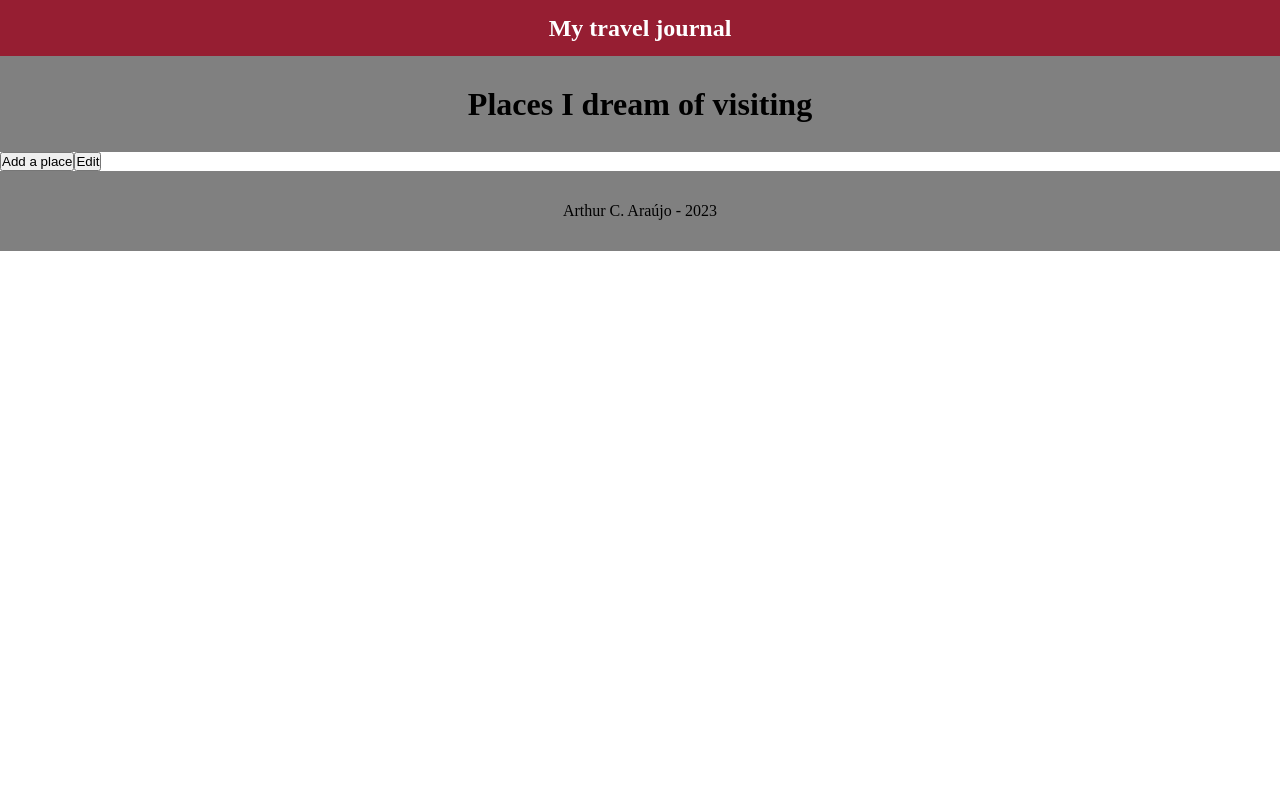
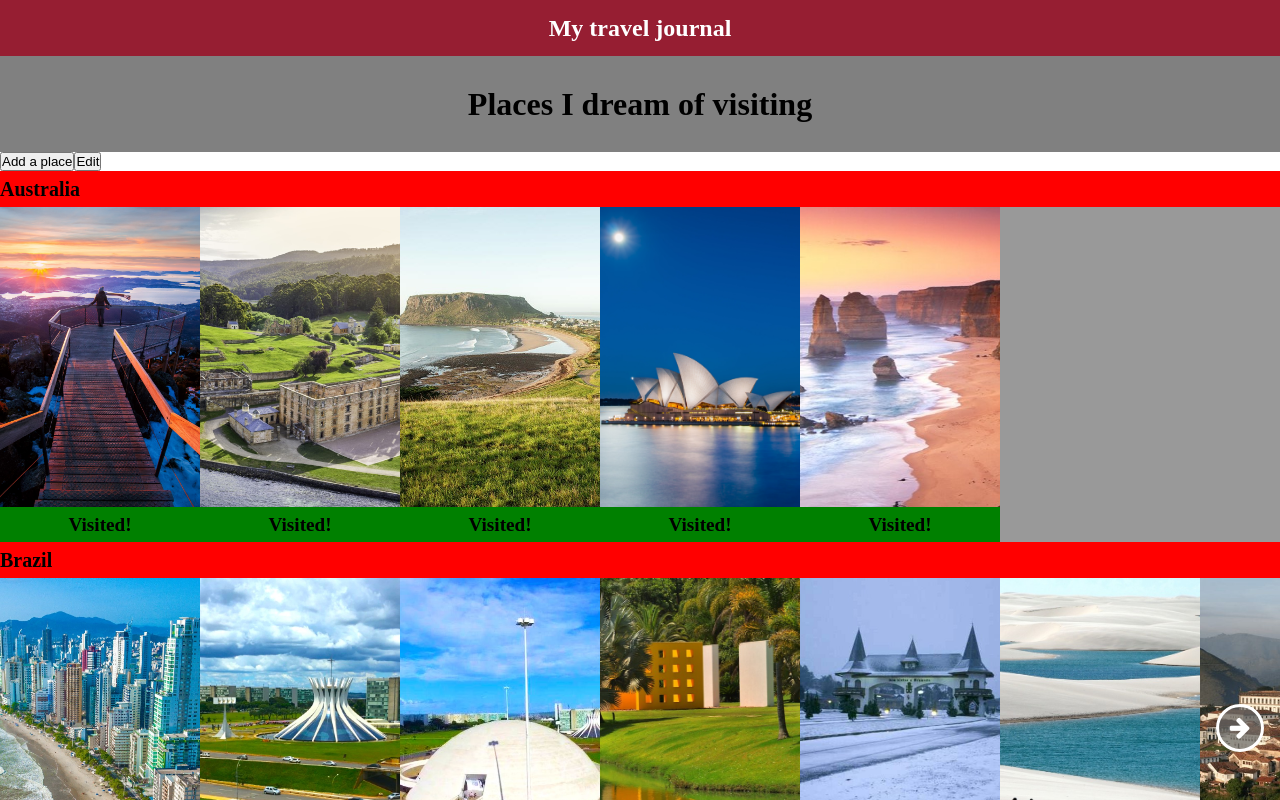
Before and after one commit to arthurcaraujo/places-to-visit, a React (Create React App) app: page / in a window 1280 px wide. Shown: the top 800 px of the page. Built offline with nearby package versions, Linux system fonts and the light colour scheme.

Commit message:
Develop a scrolling functionality with buttons and no scrollbars

```diff
--- a/public/index.html
+++ b/public/index.html
@@ -2,6 +2,7 @@
 <html lang="en">
   <head>
     <meta charset="utf-8" />
+    <link rel="stylesheet" href="https://cdnjs.cloudflare.com/ajax/libs/font-awesome/4.7.0/css/font-awesome.min.css">
     <link rel="icon" href="%PUBLIC_URL%/favicon.ico" />
     <meta name="viewport" content="width=device-width, initial-scale=1" />
     <meta name="theme-color" content="#000000" />
--- /dev/null
+++ b/src/components/CountryRow.css
@@ -0,0 +1,51 @@
+.country-row {
+    background-color: #999;
+    position: relative;
+}
+
+.country-name {
+    background-color: red;
+    font-size: 1.25rem;
+    padding: 0.5rem 0;
+}
+
+.cards-container {
+    display: flex;
+    flex-direction: row;
+    overflow-x: scroll;
+    overflow-y: hidden;
+    -ms-overflow-style: none;
+    scrollbar-width: none;
+    scroll-behavior: smooth;
+}
+
+.cards-container::-webkit-scrollbar {
+    display: none;
+}
+
+.row-btn {
+    background-color: rgba(100, 100, 100, 0.7);
+    border: 3px solid #fff;
+    border-radius: 50%;
+    color: #fff;
+    cursor: pointer;
+    font-size: 1.5rem;
+    height: 3rem;
+    position: absolute;
+    top: 50%;
+    transform: translateY(-50%);
+    width: 3rem;
+    z-index: 10;
+}
+
+.row-btn:hover {
+    background-color: rgba(50, 50, 50, 0.8);
+}
+
+.row-btn.previous {
+    left: 1rem;
+}
+
+.row-btn.next {
+    right: 1rem;
+}
--- /dev/null
+++ b/src/components/CountryRow.js
@@ -0,0 +1,85 @@
+import "./CountryRow.css";
+import PlaceCard from "./PlaceCard";
+import { useEffect, useLayoutEffect, useRef, useState } from "react";
+
+export default function CountryRow({props}) {
+    const countryRowRef = useRef(null);
+    const cardsContainerRef = useRef(null);
+
+    const [externalWidth, setExternalWidth] = useState(0);
+    const [internalWidth, setInternalWidth] = useState(0);
+    const [rowPosition, setRowPosition] = useState(0);
+    const [endScrolling, setEndScrolling] = useState(false);
+
+    useLayoutEffect(() => {
+        setExternalWidth(countryRowRef.current.clientWidth);
+        setInternalWidth(cardsContainerRef.current.scrollWidth);
+    }, []);
+
+    useEffect(() => {
+        function handleWindowResize() {
+            setExternalWidth(countryRowRef.current.clientWidth);
+            setInternalWidth(cardsContainerRef.current.scrollWidth);
+        }
+
+        window.addEventListener("resize", handleWindowResize);
+
+        return () => {
+            window.removeEventListener("resize", handleWindowResize);
+        }
+    }, []);
+
+    useEffect(() => {
+        function handleRowScrolling() {
+            setRowPosition(cardsContainerRef.current.scrollLeft);
+        }
+
+        cardsContainerRef.current.addEventListener("scroll", handleRowScrolling);
+
+        return () => {
+            cardsContainerRef.current.removeEventListener("scroll", handleRowScrolling);
+        }
+    }, [rowPosition]);
+
+    function scroll(direction) {
+        const cardWidth = parseInt(
+            getComputedStyle(cardsContainerRef.current.children[0]).width
+        );
+        cardsContainerRef.current.scrollLeft += cardWidth * direction;
+    }
+
+    return (
+        <section className="country-row" ref={countryRowRef}>
+            <h3 className="country-name">
+                {props[0].countryName}
+            </h3>
+            <div className="cards-container" ref={cardsContainerRef}>
+                {props.map(place =>
+                    <PlaceCard
+                        key={place.title}
+                        placeProps={place}
+                    />
+                )}
+            </div>
+            {
+                (internalWidth > externalWidth) &&
+                (Math.floor(internalWidth - rowPosition) > externalWidth) &&
+                <button
+                    className="row-btn next"
+                    onClick={() => scroll(1)}
+                >
+                    <i className="fa fa-arrow-right"></i>
+                </button>
+            }
+            {
+                (rowPosition > 0) &&
+                <button
+                    className="row-btn previous"
+                    onClick={() => scroll(-1)}
+                >
+                    <i className="fa fa-arrow-left"></i>
+                </button>
+            }
+        </section>
+    )
+}
--- a/src/components/Main.js
+++ b/src/components/Main.js
@@ -1,8 +1,17 @@
+import CountryRow from "./CountryRow";
+import data from "../data";
+
 export default function Main() {
     return (
         <main>
             <button>Add a place</button>
             <button>Edit</button>
+            {data.map(country =>
+                <CountryRow
+                    key={country[0].countryName}
+                    props={country}
+                />
+            )}
         </main>
     )
 }
--- /dev/null
+++ b/src/components/PlaceCard.css
@@ -0,0 +1,62 @@
+/* IMPORTANT! */
+/* Implement scroll to top */
+/* Implement to-do-list style */
+/* NEXT/PREVIOUS buttons */
+
+.card {
+    /*background-color: crimson;  */
+    height: calc(300px + 2.2rem);
+    perspective: 1000px;
+    width: 200px;
+}
+
+.card-inner {
+    /*background-color: yellowgreen;  */
+    height: calc(300px + 2.2rem);
+    position: relative;
+    transform-style: preserve-3d;
+    transition: transform 4s;
+    width: 200px;
+}
+
+.card:hover .card-inner {
+    transform: rotateY(180deg);
+}
+
+.card-front, .card-back {
+    backface-visibility: hidden;
+    -moz-backface-visibility: hidden;
+    -webkit-backface-visibility: hidden;
+    height: 100%;
+    position: absolute;
+    width: 100%;
+}
+
+.card-back {
+    background-color: red;
+    /* display: ; */
+    transform: rotateY(180deg);
+}
+
+img {
+    display: block;
+    object-fit: cover;
+}
+
+.card-image-front {
+    height: 300px;
+    width: 100%;
+}
+
+.card-status {
+    background-color: green;
+    font-size: 1.2rem;
+    font-weight: bold;
+    padding: 0.5rem;
+    text-align: center;
+}
+
+.card-image-back {
+    height: 66%;
+    width: 100%;
+}
--- /dev/null
+++ b/src/components/PlaceCard.js
@@ -0,0 +1,31 @@
+import "./PlaceCard.css";
+
+export default function PlaceCard({placeProps}) {
+    return (
+        <div className="card">
+            <div className="card-inner">
+                <div className="card-front">
+                    <img
+                        className="card-image-front"
+                        src={require(`../assets/${placeProps.img}`)}
+                    />
+                    <div className="card-status">Visited!</div>
+                </div>
+                <div className="card-back">
+                    <img
+                        className="card-image-back"
+                        src={require(`../assets/${placeProps.img}`)}
+                    />
+                    <h4>{placeProps.title}</h4>
+                    <h5>{placeProps.location}</h5>
+                    <a
+                        href={placeProps.googleMapsLink}
+                        target="_blank"
+                    >
+                        View on Google Maps
+                    </a>
+                </div>
+            </div>
+        </div>
+    )
+}
--- a/src/data.js
+++ b/src/data.js
@@ -3,7 +3,7 @@ export default [
         {
             countryName: "Australia",
             googleMapsLink: "https://www.google.com/maps/place/Mount+Wellington/@-42.89,147.23,13873m/data=!3m1!1e3!4m5!3m4!1s0xaa6e76921008211f:0xb901bf1b35fa27b9!8m2!3d-42.8900047!4d147.2299933",
-            img: "./aus-mount-wellington.jpg",
+            img: "aus-mount-wellington.jpg",
             location: "Hobart, Tasmania",
             title: "Mount Wellington",
             visited: false
--- a/src/index.css
+++ b/src/index.css
@@ -6,4 +6,5 @@
 
 body {
     line-height: 1;
+    scroll-behavior: smooth;
 }
```
